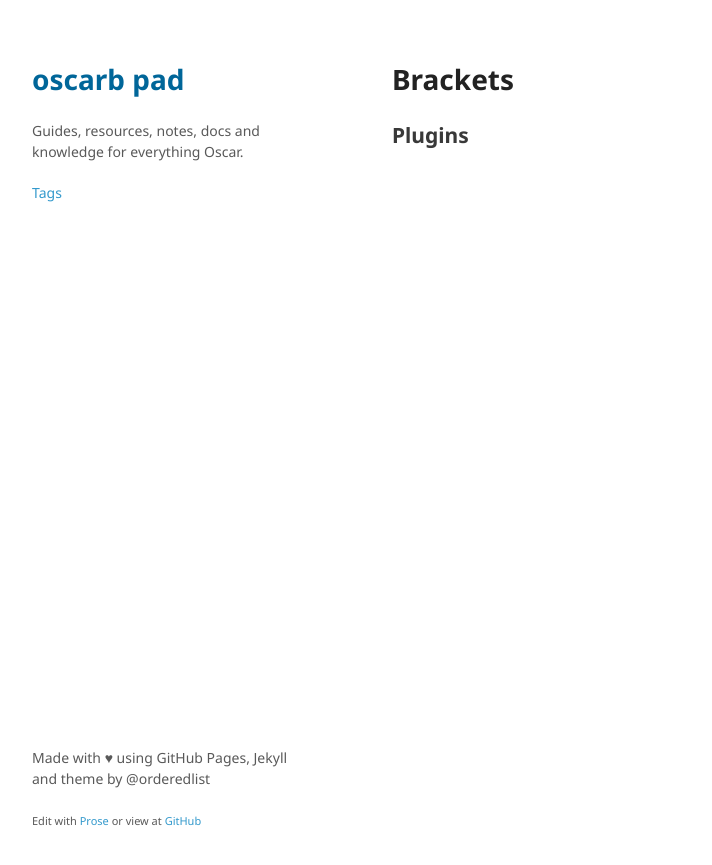
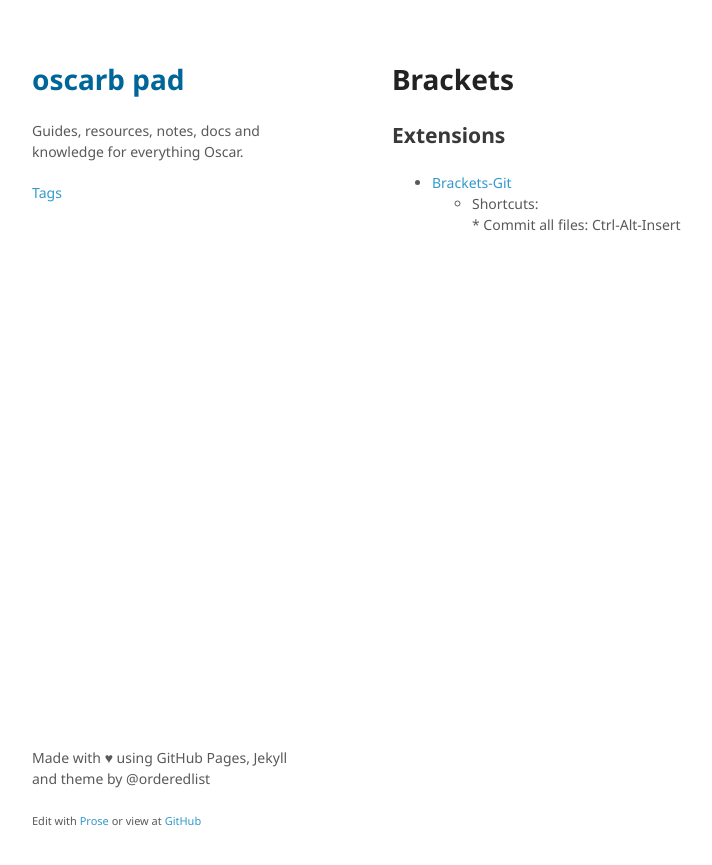
Before and after one commit to oscarb/pad, a Jekyll site: the page built from _docs/brackets.md, in a window 1280 px wide. Shown: the top 865 px of the page, without its empty margins (128-840 px from the left). Built offline with Jekyll 4.4.1, drawn with Linux system fonts in a browser that asks for light colours.

Commit message:
Created brackets.md

```diff
--- a/_docs/brackets.md
+++ b/_docs/brackets.md
@@ -5,4 +5,8 @@ tags: [apps]
 
 # Brackets
 
-## Plugins
+## Extensions
+
+* [Brackets-Git](https://github.com/zaggino/brackets-git)
+	- Shortcuts:
+    	* Commit all files: Ctrl-Alt-Insert
```
